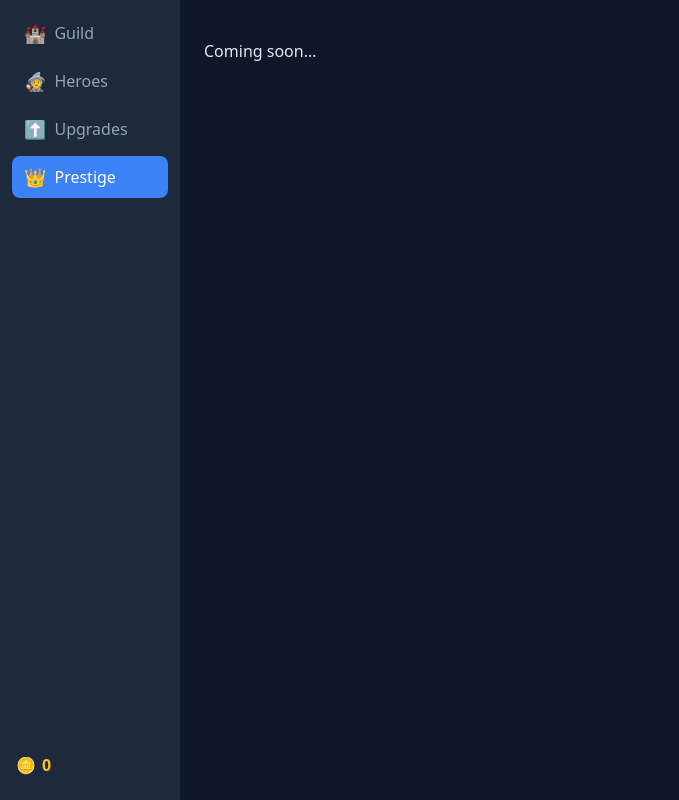
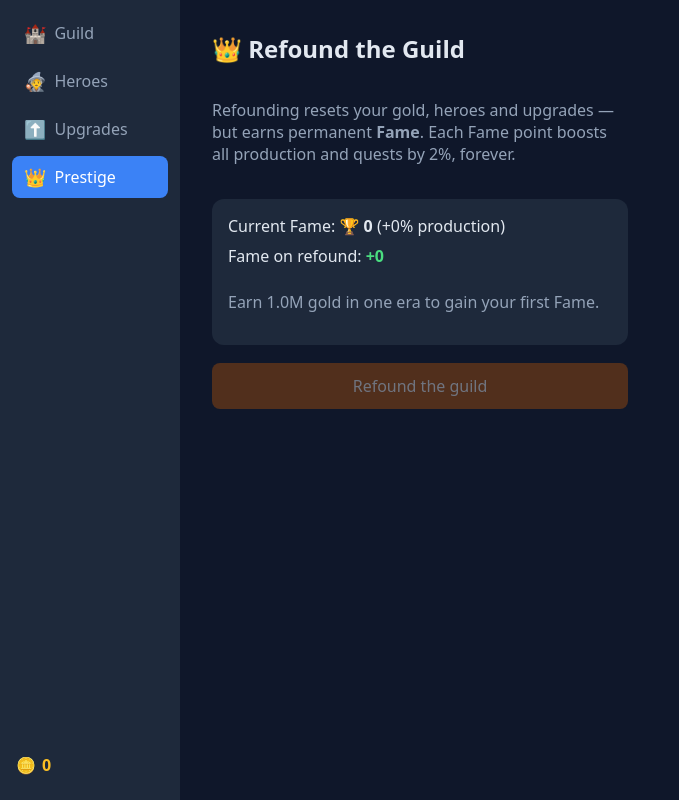
Before and after one commit to Sillves/adventurers-guild, a Svelte app: page / in a window 1280 px wide. Both pictures are taken after a click on the button "👑 Prestige". Shown: the whole page, without its empty margins (0-679 px from the left). Built offline with nearby package versions, Linux system fonts and the light colour scheme.

Commit message:
feat: prestige screen with confirm flow and offline welcome-back modal

```diff
--- a/src/ui/App.svelte
+++ b/src/ui/App.svelte
@@ -5,7 +5,9 @@
   import Sidebar, { type Screen } from './Sidebar.svelte';
   import GuildScreen from './screens/GuildScreen.svelte';
   import HeroesScreen from './screens/HeroesScreen.svelte';
+  import PrestigeScreen from './screens/PrestigeScreen.svelte';
   import UpgradesScreen from './screens/UpgradesScreen.svelte';
+  import WelcomeBack from './WelcomeBack.svelte';
 
   let screen = $state<Screen>('guild');
   let realmId = $state(REALMS[0].id);
@@ -23,9 +25,12 @@
     {:else if screen === 'upgrades'}
       <UpgradesScreen {realmId} />
     {:else}
-      <p style="padding: 24px;">Coming soon…</p>
+      <PrestigeScreen />
     {/if}
   </main>
+  {#if game.offlineReport !== null}
+    <WelcomeBack report={game.offlineReport} onclose={() => game.dismissOffline()} />
+  {/if}
 </div>
 
 <style>
--- /dev/null
+++ b/src/ui/WelcomeBack.svelte
@@ -0,0 +1,43 @@
+<script lang="ts">
+  import type { OfflineReport } from '../engine/advance';
+  import { CURRENCIES } from '../content/currencies';
+  import { formatDuration, formatNumber } from './format';
+  import Icon from './Icon.svelte';
+
+  let { report, onclose }: { report: OfflineReport; onclose: () => void } = $props();
+</script>
+
+<div class="backdrop" role="presentation" onclick={onclose}>
+  <div class="modal" role="dialog" aria-label="Welcome back" onclick={(e) => e.stopPropagation()}>
+    <h2>Welcome back!</h2>
+    <p class="dim">Your guild kept working for {formatDuration(report.seconds)}:</p>
+    {#each CURRENCIES as currency (currency.id)}
+      {#if (report.earned[currency.id] ?? 0) > 0}
+        <div class="earned">
+          <Icon icon={currency.icon} size={20} />
+          +{formatNumber(report.earned[currency.id] ?? 0)} {currency.name}
+        </div>
+      {/if}
+    {/each}
+    <button onclick={onclose}>Collect</button>
+  </div>
+</div>
+
+<style>
+  .backdrop {
+    position: fixed; inset: 0;
+    background: rgb(0 0 0 / 0.6);
+    display: grid; place-items: center;
+  }
+  .modal {
+    background: var(--panel);
+    border-radius: var(--radius);
+    padding: 28px;
+    display: grid; gap: 12px;
+    min-width: 280px;
+    text-align: center;
+  }
+  .dim { color: var(--text-dim); }
+  .earned { font-size: 1.2rem; color: var(--gold); display: flex; justify-content: center; gap: 8px; }
+  button { background: var(--accent); color: white; padding: 10px; }
+</style>
--- a/src/ui/screens/HeroesScreen.svelte
+++ b/src/ui/screens/HeroesScreen.svelte
@@ -1,6 +1,6 @@
 <script lang="ts">
   import { HEROES } from '../../content/heroes';
-  import { heroCost, heroMultiplier } from '../../engine/formulas';
+  import { fameBonus, heroCost, heroMultiplier } from '../../engine/formulas';
   import { canAfford } from '../../engine/maps';
   import { formatNumber } from '../format';
   import { game } from '../game.svelte';
@@ -26,7 +26,7 @@
   {#each realmHeroes.slice(0, visibleCount) as hero (hero.id)}
     {@const owned = ownedCount(hero.id)}
     {@const cost = heroCost(hero, owned)}
-    {@const production = (hero.production.gold ?? 0) * Math.max(owned, 1) * heroMultiplier(hero.id, game.state.upgrades)}
+    {@const production = (hero.production.gold ?? 0) * Math.max(owned, 1) * heroMultiplier(hero.id, game.state.upgrades) * fameBonus(game.state.balances['fame'] ?? 0)}
     <div class="row">
       <Icon icon={hero.icon} size={32} />
       <div class="info">
--- /dev/null
+++ b/src/ui/screens/PrestigeScreen.svelte
@@ -0,0 +1,51 @@
+<script lang="ts">
+  import { fameGain, FAME_BONUS_PER_POINT, PRESTIGE_THRESHOLD_GOLD } from '../../engine/formulas';
+  import { formatNumber } from '../format';
+  import { game } from '../game.svelte';
+
+  const currentFame = $derived(game.state.balances['fame'] ?? 0);
+  const gain = $derived(fameGain(game.state));
+  let confirming = $state(false);
+
+  function prestige(): void {
+    game.prestige();
+    confirming = false;
+  }
+</script>
+
+<section>
+  <h2>👑 Refound the Guild</h2>
+  <p class="dim">
+    Refounding resets your gold, heroes and upgrades — but earns permanent <strong>Fame</strong>.
+    Each Fame point boosts all production and quests by {FAME_BONUS_PER_POINT * 100}%, forever.
+  </p>
+
+  <div class="panel">
+    <div>Current Fame: <strong>🏆 {formatNumber(currentFame)}</strong> (+{formatNumber(currentFame * FAME_BONUS_PER_POINT * 100)}% production)</div>
+    <div>Fame on refound: <strong class="success">+{formatNumber(gain)}</strong></div>
+    {#if gain === 0}
+      <p class="dim">Earn {formatNumber(PRESTIGE_THRESHOLD_GOLD)} gold in one era to gain your first Fame.</p>
+    {/if}
+  </div>
+
+  {#if confirming}
+    <div class="confirm">
+      <p>Reset this era for <strong>+{formatNumber(gain)} Fame</strong>?</p>
+      <button class="danger" onclick={prestige}>Yes, refound the guild</button>
+      <button onclick={() => (confirming = false)}>Cancel</button>
+    </div>
+  {:else}
+    <button class="danger" disabled={gain === 0} onclick={() => (confirming = true)}>
+      Refound the guild
+    </button>
+  {/if}
+</section>
+
+<style>
+  section { display: grid; gap: 18px; padding: 32px; max-width: 480px; }
+  .dim { color: var(--text-dim); }
+  .success { color: var(--success); }
+  .panel { background: var(--panel); border-radius: var(--radius); padding: 16px; display: grid; gap: 8px; }
+  .confirm { background: var(--panel); border: 1px solid var(--border); border-radius: var(--radius); padding: 16px; display: grid; gap: 10px; }
+  .danger { background: #b45309; color: white; padding: 12px 18px; }
+</style>
```
